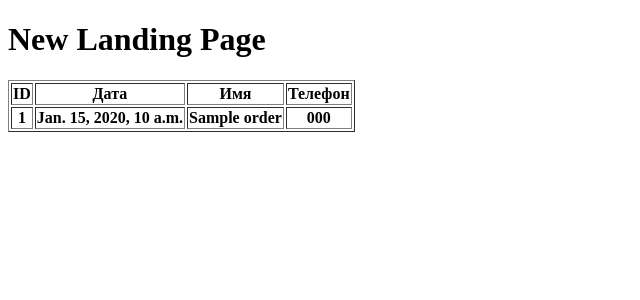
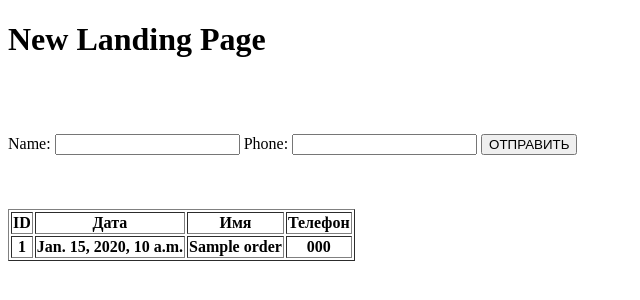
Before and after one commit to OlegPozhenskij/baby_django_project, a Django app: page / in a window 1280 px wide. Shown: the top 300 px of the page, without its empty margins (0-640 px from the left). Run offline with Django 4.2, Linux system fonts and the light colour scheme; tables that the repository leaves empty hold one stand-in row (values such as "Sample post"); lists and menus that the app fills with data are empty.

Commit message:
get/post requests, forms as classes

```diff
--- a/BabyProjectDjango/urls.py
+++ b/BabyProjectDjango/urls.py
@@ -20,4 +20,5 @@ from crm import views
 urlpatterns = [
     path('admin/', admin.site.urls),
     path('', views.first_page),
+    path('thanks/', views.thanks_page, name='thanks_page'),
 ]
--- /dev/null
+++ b/crm/forms.py
@@ -0,0 +1,6 @@
+from django import forms
+
+
+class OrderForm(forms.Form):
+    name = forms.CharField(max_length=280)
+    phone = forms.CharField(max_length=280)
--- a/crm/views.py
+++ b/crm/views.py
@@ -1,9 +1,20 @@
 from django.shortcuts import render
 from .models import Order
+from .forms import OrderForm
 
 
 def first_page(request):
     object_list = Order.objects.all()
+    form = OrderForm()
+    '''Указываем параметры подачи в шаблон с помощью словаря'''
+    return render(request, './index.html', {'object_list': object_list,
+                                            'form': form})
 
-    '''Указываем параметры подачи в шаблон с помощью словаря'''
-    return render(request, './index.html', {'object_list':object_list})
+
+def thanks_page(request):
+    name = request.POST['name']
+    phone = request.POST['phone']
+    element = Order(order_name=name, order_phone=phone)
+    element.save()
+
+    return render(request, './thanks_page.html', {'name': name, 'phone': phone})
--- a/templates/index.html
+++ b/templates/index.html
@@ -9,6 +9,17 @@
     </head>
     <body>
         <h1>New Landing Page</h1>
+
+
+        <br><br><br>
+        <!-- action="./thanks_page/" - ТАК НЕ НУЖНО! -->
+            <form action="{% url 'thanks_page' %}" method="POST">
+                {% csrf_token %}
+                {{ form }}
+                <button type="submit">ОТПРАВИТЬ</button>
+            </form>
+        <br><br><br>
+
 
         {% if object_list %}
             <table border="1">
```
Also changed, not shown: templates/thanks_page.html (added, +14 -0 lines).
